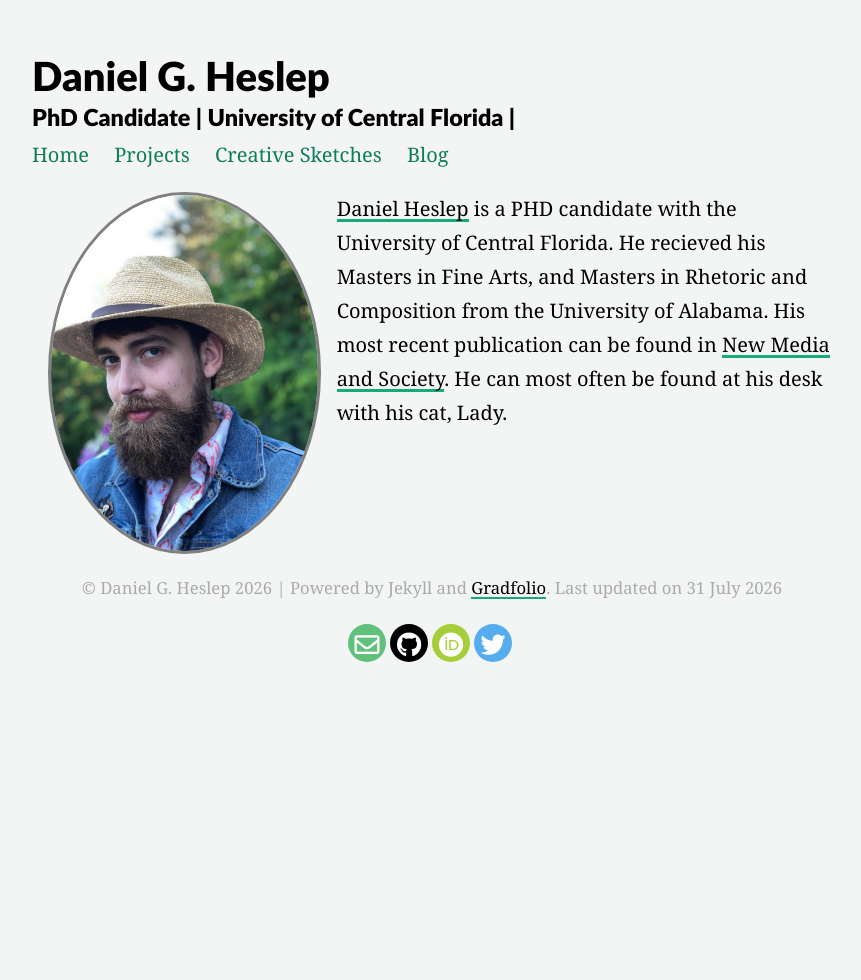
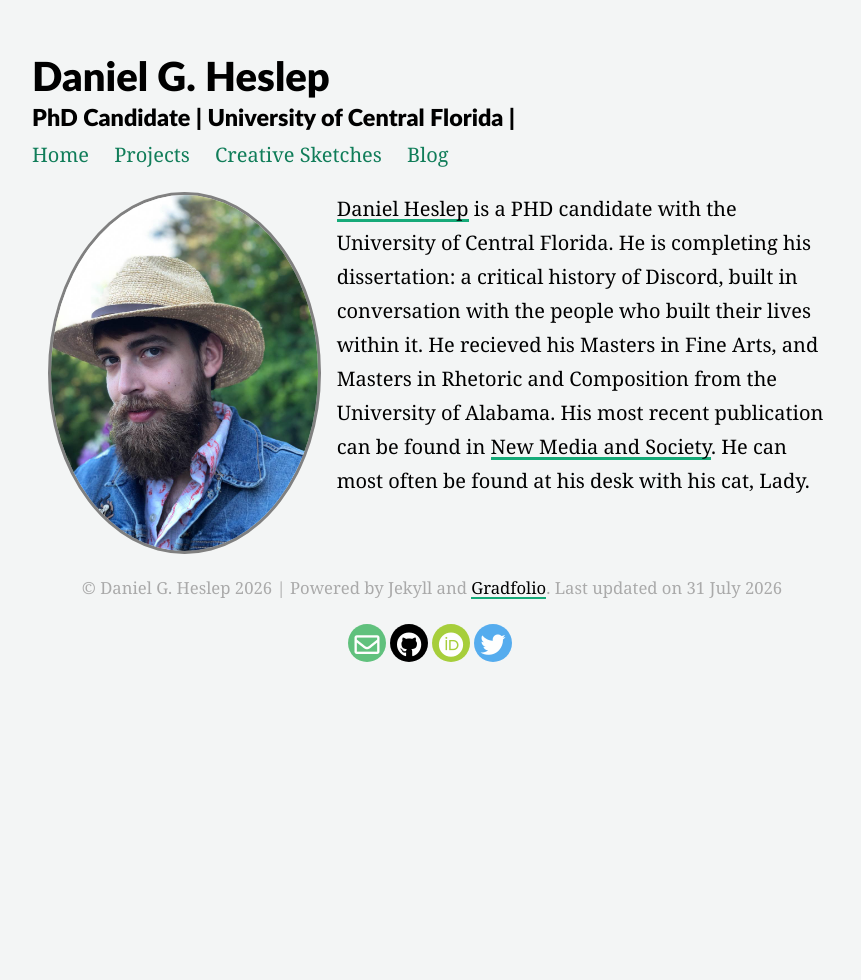
Before and after one commit to CreativeKenning/gradsitedemo, a Jekyll site: the page built from _pages/index.md, in a window 1280 px wide. Shown: the whole page, without its empty margins (208-1069 px from the left). Built offline with Jekyll 4.4.1, drawn with Linux system fonts in a browser that asks for light colours; nearby versions of some CDN libraries.

Commit message:
editing bio

```diff
--- a/_pages/index.md
+++ b/_pages/index.md
@@ -7,4 +7,4 @@
 published: true
 ---
 
-[Daniel Heslep](https://creativekenning.github.io/gradsitedemo/){:target="_blank"} is a PHD candidate with the University of Central Florida. He recieved his Masters in Fine Arts, and Masters in Rhetoric and Composition from the University of Alabama. His most recent publication can be found in [New Media and Society](https://journals.sagepub.com/doi/abs/10.1177/14614448211062548){:target="_blank"}. He can most often be found at his desk with his cat, Lady.
+[Daniel Heslep](https://creativekenning.github.io/gradsitedemo/){:target="_blank"} is a PHD candidate with the University of Central Florida. He is completing his dissertation: a critical history of Discord, built in conversation with the people who built their lives within it. He recieved his Masters in Fine Arts, and Masters in Rhetoric and Composition from the University of Alabama. His most recent publication can be found in [New Media and Society](https://journals.sagepub.com/doi/abs/10.1177/14614448211062548){:target="_blank"}. He can most often be found at his desk with his cat, Lady.
```
Also changed, not shown: _posts/2021-10-10-intro.md (+1 -0 lines).
